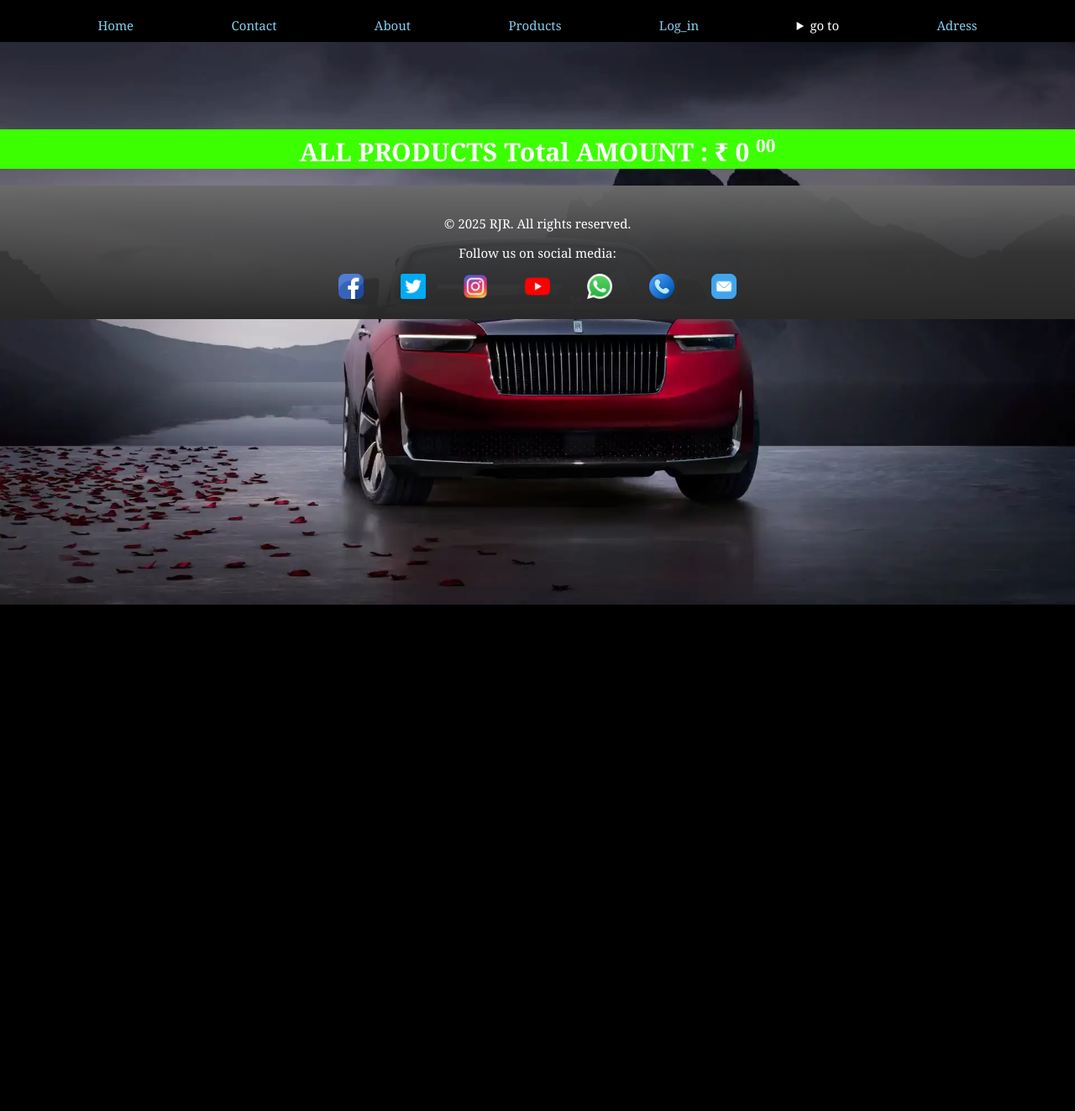
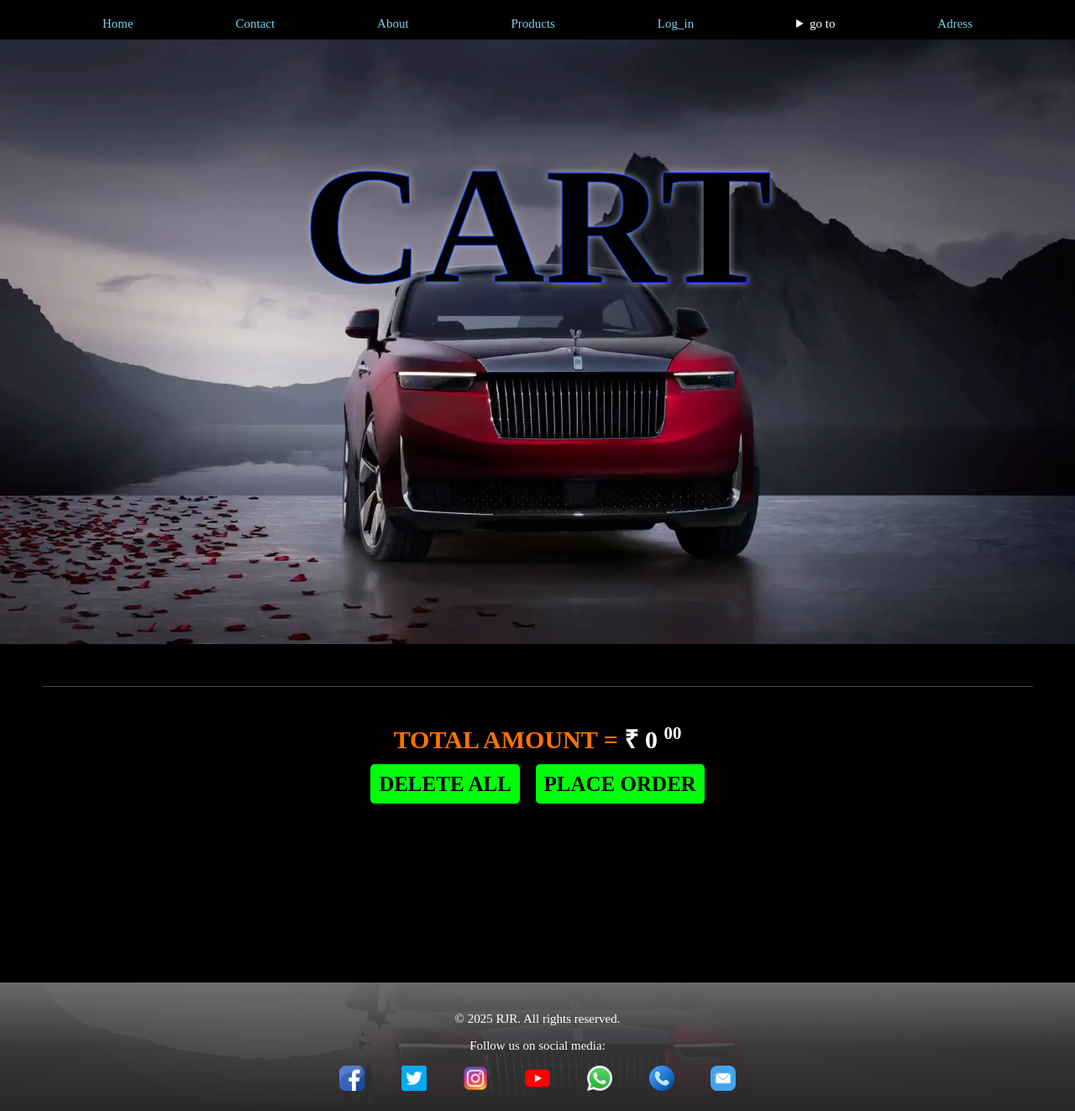
Before and after one commit to Rejin007/rjr_store, a Django app: page /home/cart in a window 1280 px wide. Shown: the whole page at 84% size. Before the commit the page ends 720 px from the top, so only its background shows below. Run offline with Django 5.2, Linux system fonts and the light colour scheme.

Commit message:
15-05-2025

```diff
--- a/app/static/css/style.css
+++ b/app/static/css/style.css
@@ -11,6 +11,7 @@
     font-size: 15px;
     color: white;
     background-color: #000000;
+    font-family: 'Times New Roman', Times, serif;
 }
 .body2{
     background-image: url("/static/assets/parts1.png");
@@ -25,6 +26,7 @@
     font-size: 15px;
     color: white;
     background-color: #000000;
+    font-family: 'Times New Roman', Times, serif;
 }
 header{
     position: fixed;
@@ -71,7 +73,7 @@ nav > a:hover{
     text-shadow: #b0b3af 0px 0px 10px;
     color: #000000;
     -webkit-text-stroke: 1px rgb(0, 64, 255);
-    font-size: 100px;
+    font-size: 150px;
 }
 .home2{
     font-size: 55px;
@@ -170,10 +172,13 @@ footer > a{
     font-weight: bolder;
     font-size: 20px;
 }
-.procard > a:hover{
+/* .procard > a:hover{
     text-decoration: underline;
     text-decoration-color: #3cff00;
     /* color: #0073ff; */
+/* } */
+#list5:hover{
+    background-color: #00eeff;
 }
 
 .banner > h1{
@@ -216,12 +221,14 @@ footer > a{
 }
 .proimg{
     width: 100%;
+    margin: 10% 0;
 }
 .item1{
     align-items: center;
     justify-content: center;
     border-radius: 10px;
 }
+
 .item2{
     background-color: #6363634c;
     padding: 10px;
@@ -294,15 +301,109 @@ footer > a{
     height:18px;
 }
 .list{
-    background-color: #8400ff70;
-    margin: 4% 10%;
-    padding: 1%;
+    display: flex;
+    justify-content: space-around;
+    flex-wrap: wrap;
+    padding-bottom: 10%;
+}
+.list2{
+    background-color: #000000bb;
+    flex-basis: 20%;
+    flex-flow: 1;
+    width: 60%;
+    margin: 15%;
+
     border-radius: 20px;
     backdrop-filter: blur(20px);
+    font-family: 'Times New Roman', Times, serif;
+    padding: 30px;
+    border: 2px solid #ffffff;
 }
-.list:hover{
-    background-color: #3cff008c;
-    backdrop-filter: blur(20px);
+.list4{
+    background-color: #000000d8;
+    flex-basis: 20%;
+    flex-flow: 1;
+    border-radius: 20px;
+    margin: 10px 0;
+    font-family: 'Times New Roman', Times, serif;
+    padding: 10px;
+    border: 2px solid #ffffff;
+    font-weight: bolder;
+    font-size: 13px;
+    width: 20%;
+}
+.list41{
+    background-color: #000000d8;
+    flex-basis: 20%;
+    flex-flow: 1;
+    border-radius: 20px;
+    margin: 10px 0;
+    font-family: 'Times New Roman', Times, serif;
+    padding: 10px;
+    border: 2px solid #ffffff;
+    font-weight: bolder;
+    font-size: 13px;
+    width: 20%;
+}
+/* .list4:hover{
+    background-color: #ffffff;
+    color: black;
+    font-size: 20px;
+} */
+.list10{
+    width: 100%;
+    border-radius: 10px;
+}
+
+.list4 > a{
+    text-decoration: none;
+    padding: 10px;
+    background-color: #00ff08;
+    color: #000000;
+    border-radius: 5px;
+}
+.list4 a:hover{
+    background-color: #fffb00;
+}
+#list4:hover{
+    background-color: #ff0000;
+    color: white;
+}
+.list5{
+    background-color: hsl(0, 0%, 0%);
+    color: #ff7300;
+    padding: 20px;
+    text-wrap: wrap;
+    position: sticky;
+    bottom: 0;
+    border-top: 1px solid rgba(255, 255, 255, 0.269);
+}
+.list5 span,small{
+    color: #ffffff;
+}
+.list6{
+    text-decoration: none;
+    padding: 10px;
+    background-color: #00ff08;
+    color: #000000;
+    border-radius: 5px;
+    font-weight: bolder;
+    font-size: 25px;
+}
+.list7{
+    background-color: black;
+    margin-top: 30%;
+    padding: 50px;
+}
+.list3{
+    display: flex;
+    justify-content: center;
+    flex-wrap: wrap;
+}
+.list2:hover{
+    border: 2px solid #020202;
+    background-color: #ffffff;
+    /* backdrop-filter: blur(20px); */
     color: #000000;
 }
 .quantity1{
--- a/app/templates/base.html
+++ b/app/templates/base.html
@@ -1,38 +1,40 @@
 {% load static %}
 <!DOCTYPE html>
 <html lang="en">
+
 <head>
     <meta charset="UTF-8">
     <meta name="viewport" content="width=device-width, initial-scale=1.0">
     <link rel="stylesheet" href="{% static 'css/style.css' %}">
     <title>{{title}}</title>
 </head>
+
 <body>
     <header>
         <nav>
-            <a href="{% url 'app:homepage' %}">         Home     </a>
-            <a href="{% url 'app:contact' %}">          Contact  </a>
-            <a href="{% url 'app:about' %}">            About    </a>
-            <a href="{% url 'app:get_products' %}">     Products </a>
+            <a href="{% url 'app:homepage' %}"> Home </a>
+            <a href="{% url 'app:contact' %}"> Contact </a>
+            <a href="{% url 'app:about' %}"> About </a>
+            <a href="{% url 'app:get_products' %}"> Products </a>
 
 
 
             {% if user.is_authenticated %}
-            <a href="{% url 'app:adresslist' %}">     list of add </a>
-                <a href="{% url 'app:logout' %}">       Log_out  </a>
+            <a href="{% url 'app:adresslist' %}"> list of add </a>
+            <a href="{% url 'app:logout' %}"> Log_out </a>
             {% else %}
-                <a href="{% url 'app:loginpage' %}">    Log_in   </a>
+            <a href="{% url 'app:loginpage' %}"> Log_in </a>
             {% endif %}
 
             <details>
                 <summary>go to</summary>
-                <a href="{% url 'app:cartload' %}">     <img width="40px" src="{% static 'assets/cart.png' %}" alt="">     </a>
+                <a href="{% url 'app:cartload' %}"> <img width="40px" src="{% static 'assets/cart.png' %}" alt=""> </a>
 
             </details>
-            <a href="{% url 'app:address' %}">     Adress   </a>
+            <a href="{% url 'app:address' %}"> Adress </a>
         </nav><br>
         <script>
-            window.onload = function() {
+            window.onload = function () {
                 const navLinks = document.querySelectorAll('nav a');
                 const currentUrl = window.location.href; // Get the current URL
                 // Loop through all navigation links
@@ -47,14 +49,14 @@
                 });
             };
         </script>
-        <div class="search-bar">
-            <input type="search" placeholder="Search..." >
+        <form class="search-bar" action="{% url 'app:search_bar' %}">
+            <input type="search" placeholder="Search..." name="search" value="{{ req.GET.search }}">
             <button type="submit"><img width="30px" src="{% static 'assets/search.png' %}" alt="search"></button>
-        </div>
+        </form>
 
         <script>
             var searchBar = document.querySelector('.search-bar');
-            window.addEventListener('wheel', function(event) {
+            window.addEventListener('wheel', function (event) {
                 if (event.deltaY < 0) {
                     // Scrolling up
 
@@ -75,14 +77,22 @@
     <footer>
         <p>&copy; 2025 RJR. All rights reserved.</p>
         <p>Follow us on social media:</p>
-        <a href="" target="_blank" >      <img width="30px"   title="facebook"   class="links"      src=    "{% static 'assets/facebook.png' %}"    alt="Facebook">     </a>
-        <a href="" target="_blank" >      <img width="30px"   title="twitter"    class="links"      src=    "{% static 'assets/twitter.png' %}"     alt="Twitter">      </a>
-        <a href="" target="_blank" >      <img width="30px"   title="instagram"  class="links"      src=    "{% static 'assets/instagram.png' %}"   alt="Instagram">    </a>
-        <a href="" target="_blank" >      <img width="30px"   title="youtube"    class="links"      src=    "{% static 'assets/youtube.png' %}"     alt="youtube">      </a>
-        <a href="" target="_blank" >      <img width="30px"   title="contact"    class="links"      src=    "{% static 'assets/whatsapp.png' %}"    alt="WhatsApp">     </a>
+        <a href="" target="_blank"> <img width="30px" title="facebook" class="links"
+                src="{% static 'assets/facebook.png' %}" alt="Facebook"> </a>
+        <a href="" target="_blank"> <img width="30px" title="twitter" class="links"
+                src="{% static 'assets/twitter.png' %}" alt="Twitter"> </a>
+        <a href="" target="_blank"> <img width="30px" title="instagram" class="links"
+                src="{% static 'assets/instagram.png' %}" alt="Instagram"> </a>
+        <a href="" target="_blank"> <img width="30px" title="youtube" class="links"
+                src="{% static 'assets/youtube.png' %}" alt="youtube"> </a>
+        <a href="" target="_blank"> <img width="30px" title="contact" class="links"
+                src="{% static 'assets/whatsapp.png' %}" alt="WhatsApp"> </a>
 
-        <a href="tel:+91 8590471041" target="_blank" >             <img  width="30px"   title="contact"    class="links"   src =    "{% static 'assets/phone.png' %}" alt="phone">     </a>
-        <a href="mailto:rejinrjr144@gmail.com" target="_blank" >    <img width="30px"    title="mail"      class="links"   src =    "{% static 'assets/mail.png' %}"   alt="mail">     </a>
+        <a href="tel:+91 8590471041" target="_blank"> <img width="30px" title="contact" class="links"
+                src="{% static 'assets/phone.png' %}" alt="phone"> </a>
+        <a href="mailto:rejinrjr144@gmail.com" target="_blank"> <img width="30px" title="mail" class="links"
+                src="{% static 'assets/mail.png' %}" alt="mail"> </a>
     </footer>
 </body>
+
 </html>
--- a/app/templates/cart.html
+++ b/app/templates/cart.html
@@ -4,14 +4,44 @@
 {% block content %}
 
 <body class="body1">
-    {% for item in cart_items %}
-    <div style="background-color: blue;">
-        <h2>NAME : {{item.product.product_name}}</h2>
-        <h2>QUANTITY : {{item.quantity}}</h2>
-        <h2>PRICE : ₹ {{item.product.product_price}}  <sup><small>00</small></sup></h2>
-        <h2>TOTAL : ₹  {{item.item_total}} <sup><small>00</small></sup></h2>
+    <h1 class="home1" style="font-size: 200px;">CART</h1>
+    <div class="list7 ">
+        <div class="list">
+            {% for item in cart_items %}
+
+            <div class="list4">
+                <span>
+                    <a style="text-decoration: none;" title="add quantity"
+                        href="{% url 'app:get_product' slug=item.product.slug %}" target="_top">
+                        <img class="list10" src="./media/{{ item.product.product_image }}" alt="5">
+
+                        <h2>NAME : {{item.product.product_name}} </h2>
+                        <h2>QUANTITY : {{item.quantity}} </h2>
+                        <h2>PRICE : ₹ {{item.product.product_price}} <sup><small>00</small></sup></h2>
+                        <h2>TOTAL : ₹ {{item.item_total}} <sup><small>00</small></sup></h2>
+                    </a>
+                </span>
+
+                <a id="list4" href="{% url 'app:reser_quantity' item.product.slug %}"
+                    onclick="return confirm('Are you sure you want to reset your product quantity?');">RESET
+                    QUANTITY</a><br><br><br>
+                <a id="list4" href="{% url 'app:remove_item' item.product.slug %}"
+                    onclick="return confirm('Are you sure you want to delete this item?');">DELETE ITEM</a>&emsp;
+                <a id="list5" href="{% url 'app:adresslist' %}">PLACE ORDER</a>
+            </div>
+
+            {% endfor %}
+        </div>
+        <div class="list5">
+            <h1><strong>TOTAL AMOUNT =<span style="color: rgb(255, 255, 255);"> ₹
+                        {{total}}</strong> <sup><small>00</small></sup></span></h1>
+            <a id="list4" class="list6" href="{% url 'app:clear_cart' %}"
+                onclick="return confirm('Are you sure you want to delete all item?');">DELETE ALL</a>&emsp;
+            <a id="list5" class="list6" href="{% url 'app:adresslist' %}">PLACE ORDER</a><br><br><br>
+
+        </div>
     </div>
-    {% endfor %}
-    <h1 style="background-color: rgb(60, 255, 0);" ><strong>ALL PRODUCTS Total AMOUNT : ₹ {{total}}</strong> <sup><small>00</small></sup></h1>
+
+
 </body>
 {% endblock %}
--- a/app/templates/login.html
+++ b/app/templates/login.html
@@ -8,6 +8,7 @@
             {% csrf_token %}
             <div class="contact_form">
                 <h2>Login</h2>
+                <!-- <input type="hidden" name="next" value="{{ next }}"> -->
                 <input type="text" placeholder="Enter your username" name="username" value="{{username}}" required><br>
 
                 <input type="password" placeholder="Enter your password" name="password" value="{{password}}" required><br>
--- a/app/templates/product.html
+++ b/app/templates/product.html
@@ -12,7 +12,8 @@
             <h3>₹ {{product.product_price}} <sup><small>00</small></sup></h3>
             <h3>M.R.P :
                 <s>₹ {{product.product_mrp}}</s>
-                ({{product.product_offer}}% Off)</h3>
+                ({{product.product_offer}}% Off)
+            </h3>
             <h3>{{product.product_description}}</h3>
 
             <form method="post" action="{% url 'app:add_to_cart' slug=product.slug %}">
--- a/app/urls.py
+++ b/app/urls.py
@@ -2,6 +2,8 @@ from django.urls import path
 from app import views
 from django.conf import settings
 from django.conf.urls.static import static
+from .views import MyProtectedView
+
 app_name = 'app'
 
 urlpatterns = [
@@ -16,13 +18,17 @@ urlpatterns = [
     path('district/<int:id>',views.districts,name = "districts"),
     path('products',views.get_products,name = "get_products"),
     path('product/<slug:slug>',views.get_product,name = "get_product"),
-    path('verify/<uidb64>/<token>',views.activate,name="activate"),
-    path('refresh',views.refresh,name="refresh"),
-    path('forgotrefresh',views.forgotrefresh,name="forgotrefresh"),
-    path('gsfthagfsdfgs',views.logout,name="logout"),
-    path('adresslist',views.adresslist,name="adresslist"),
-
-    path('add_to_cart/<slug:slug>',views.add_to_cart,name="add_to_cart"),
-    path('cart',views.cartload,name="cartload"),
+    path('verify/<uidb64>/<token>',views.activate,name = "activate"),
+    path('refresh',views.refresh,name = "refresh"),
+    path('forgotrefresh',views.forgotrefresh,name = "forgotrefresh"),
+    path('gsfthagfsdfgs',views.logout,name = "logout"),
+    path('adresslist',views.adresslist,name = "adresslist"),
+    path('remove_item/<slug:slug>',views.remove_item,name = "remove_item"),
+    path('reser_quantity/<slug:slug>',views.reser_quantity,name = "reser_quantity"),
+    path('clear_cart',views.clear_cart,name = "clear_cart"),
+    path('add_to_cart/<slug:slug>',views.add_to_cart,name = "add_to_cart"),
+    path('cart',views.cartload,name = "cartload"),
+    path('search_bar/',views.search_bar,name = "search_bar"),
+    path('protected',MyProtectedView.as_view(),name = "protected_view")
 ]
 urlpatterns += static(settings.MEDIA_URL, document_root=settings.MEDIA_ROOT)
--- a/app/views.py
+++ b/app/views.py
@@ -22,6 +22,14 @@ from django.contrib.auth import authenticate,login,logout as djangologout
 import secrets
 from django.contrib.auth import get_user_model
 from django.contrib.auth.decorators import login_required
+from django.contrib.auth.mixins import LoginRequiredMixin
+from django.views.generic import TemplateView
+# from django.contrib.postgres.search import TrigramSimilarity
+# from django.db.models import Q
+
+class MyProtectedView(LoginRequiredMixin,TemplateView):
+    template_name = "contact.html"
+    login_url = "/login/"
 
 # Create your views here.
 def homepage(request):
@@ -251,12 +259,33 @@ def states(req,id):
 def districts(req,id):
     districts = Districts.objects.filter(state_id=id).values('id','district_name')
     return JsonResponse(list(districts),safe=False)
+
+# @login_required
 def get_products(req):
     products = Products.objects.all()
     return render(req,"products.html",{'products': products})
+
 def get_product(req,slug):
     product = Products.objects.get(slug=slug)
     return render(req,"product.html",{'product': product})
+
+def remove_item(req,slug):            # clear selected cart items
+    cart = req.session.get('cart',{})
+    if str(slug) in cart:
+        del cart[str(slug)]
+        req.session['cart'] = cart
+    return redirect("app:cartload")
+
+def reser_quantity(req,slug):            # clear selected cart items
+    cart = req.session.get('cart',{})
+    if str(slug) in cart:
+        cart[str(slug)]=int(1)
+        req.session['cart'] = cart
+    return redirect("app:cartload")
+
+def clear_cart(req):            # clear all cart items
+    req.session['cart'] = {}
+    return redirect('app:cartload')
 
 def add_to_cart(req,slug):
     form = Quantity(req.POST)
@@ -265,7 +294,10 @@ def add_to_cart(req,slug):
         print("this is quantity = "+str(quantity))
         cart = req.session.get('cart',{})
         if str(slug) in cart:
-            cart[str(slug)] += quantity
+            if quantity:
+                cart[str(slug)] += quantity
+            else:
+                cart[str(slug)] -= quantity
         else:
             cart[str(slug)] = quantity
         req.session['cart']=cart
@@ -299,3 +331,11 @@ def adresslist(req):
     districts = Districts.objects.all()
 
     return render(req,"adresslist.html",{"adress":adress,"countries":countries,"state":state,"districts":districts})
+
+def search_bar(req):
+    query = req.GET.get("search").strip()
+    if query:
+        product = Products.objects.filter(product_name__icontains = query)
+    else:
+        product = Products.objects.all()
+    return render(req,"search.html",{"product":product})
--- a/project/settings.py
+++ b/project/settings.py
@@ -37,7 +37,7 @@ INSTALLED_APPS = [
     'django.contrib.sessions',
     'django.contrib.messages',
     'django.contrib.staticfiles',
-    'app'
+    'app',
 ]
 
 MIDDLEWARE = [
@@ -137,3 +137,7 @@ EMAIL_HOST_PASSWORD = 'xdhhvdfujjzpjekp'
 
 MEDIA_URL = '/media/'
 MEDIA_ROOT = os.path.join(BASE_DIR, 'media')
+
+LOGIN_URL = '/login/'
+LOGIN_REDIRECT_URL = '/protected/'
+# APPEND_SLASH = False
```
Also changed, not shown: app/templates/adresslist.html (+12 -10 lines), app/templates/products.html (+9 -9 lines), app/templates/search.html (added, +28 -0 lines), media/image/71tLadbDzsL_Xf31KdM._AC_UF10001000_QL80_.jpg (added), media/image/71tLadbDzsL_rsKBtke._AC_UF10001000_QL80_.jpg (added), media/image/ChatGPT_Image_May_13_2025_08_40_09_PM.png (added), media/image/istockphoto-177322869-612x612_LbvRe48.jpg (added), media/image/istockphoto-177322869-612x612_rt4sH4H.jpg (added). Lines whose indentation alone changed are shown as unchanged.
